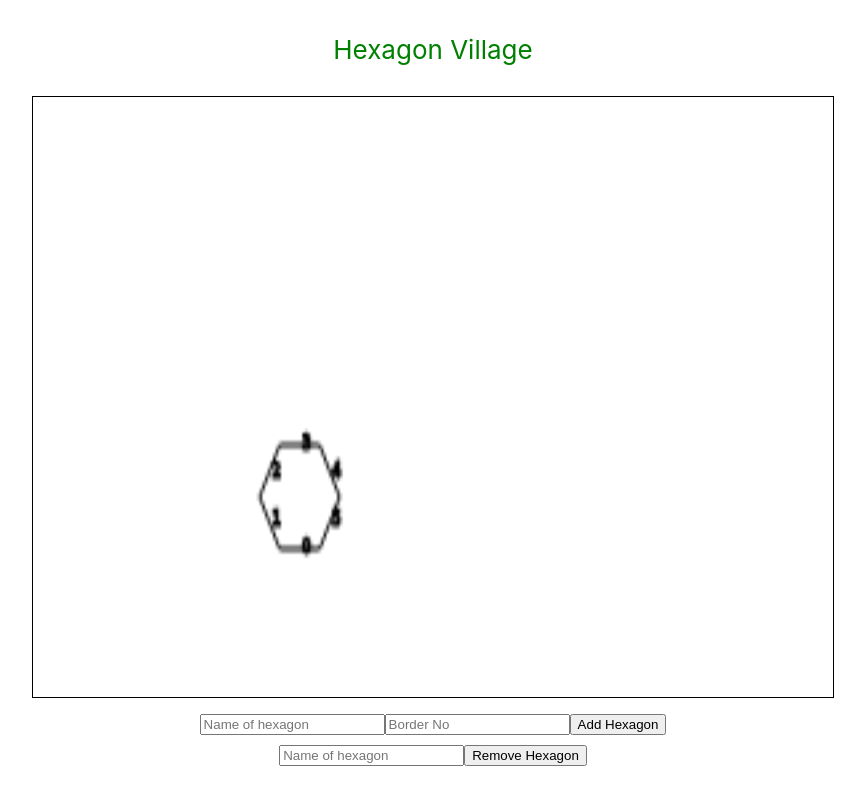
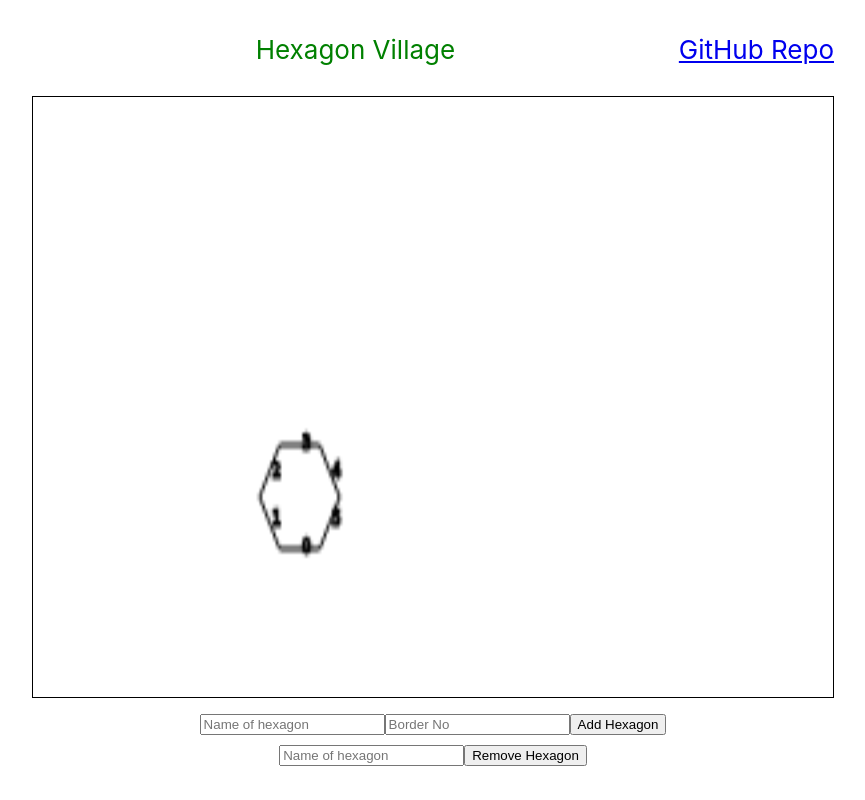
Before and after one commit to dbads/covid-cluster, a React (Create React App) app: page / in a window 1280 px wide. Shown: the whole page, without its empty margins (207-1072 px from the left). Built offline with nearby package versions, Linux system fonts and the light colour scheme.

Commit message:
added github repo link

```diff
--- a/src/components/Hexagon.jsx
+++ b/src/components/Hexagon.jsx
@@ -136,17 +136,14 @@ class Hexagon extends Component {
         const newHexagonSides = this.getHexSide(center);
         const newHexagon = { [hexagonToAdd]: { center }, ...newHexagonSides };
         this.setState((state) => ({ hexagons: { ...state.hexagons, ...newHexagon } }));
-      }
-      else {
+      } else {
         console.log("Hexagon already added");
       }
-    }
-    else if (center && sides) {
+    } else if (center && sides) {
       // when adding first cluster, added during mounting, initial hexagon
       const newHexagon = { a: { center }, ...sides };
       this.setState((state) => ({ hexagons: { ...state.hexagons, ...newHexagon } }));
-    }
-    else {
+    } else {
       console.log("Details are required");
     }
   };
@@ -159,6 +156,11 @@ class Hexagon extends Component {
     return (
       <div className="cluster">
         <span style={{ color: "green" }}>Hexagon Village</span>
+
+        <a href="https://github.com/dbads/covid-cluster" style={{ float: "right" }}>
+          {" "}
+          GitHub Repo
+        </a>
         <br />
         <br />
         <canvas ref={this.canvasRef} />
```
